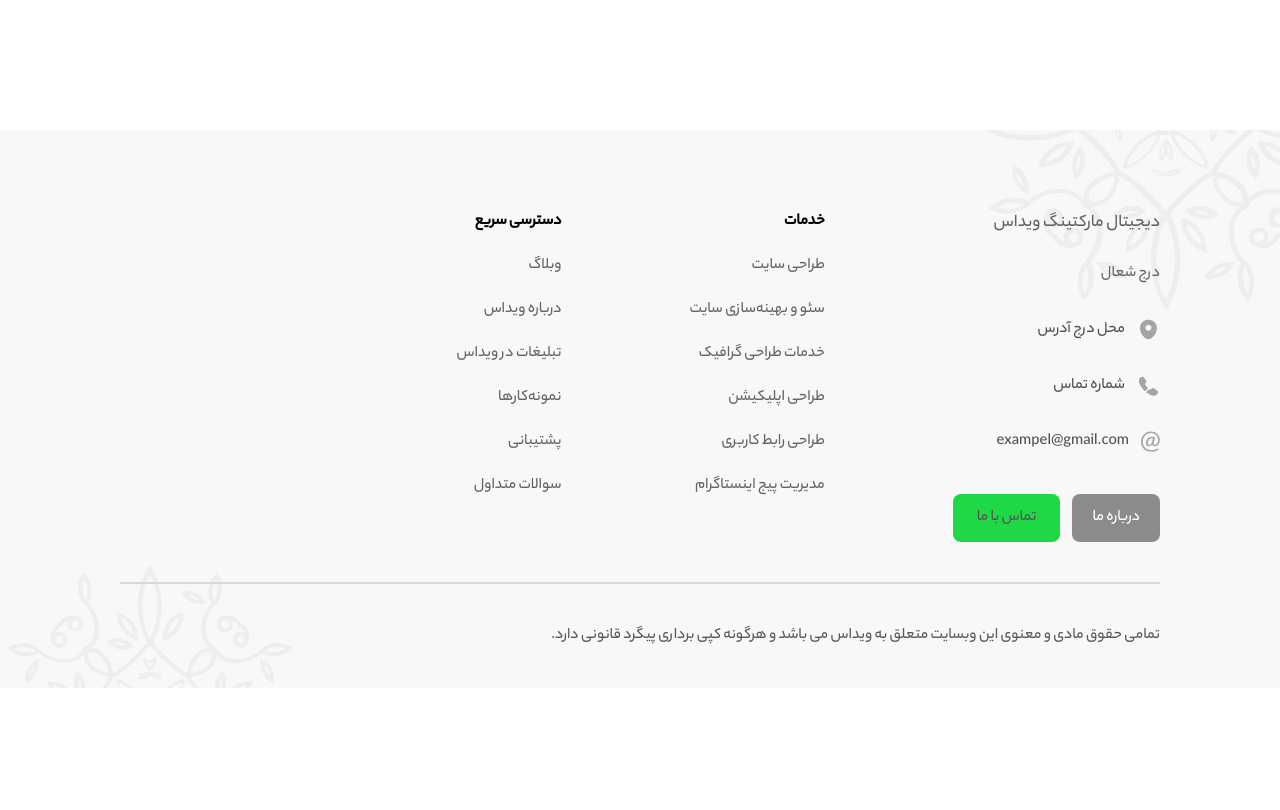
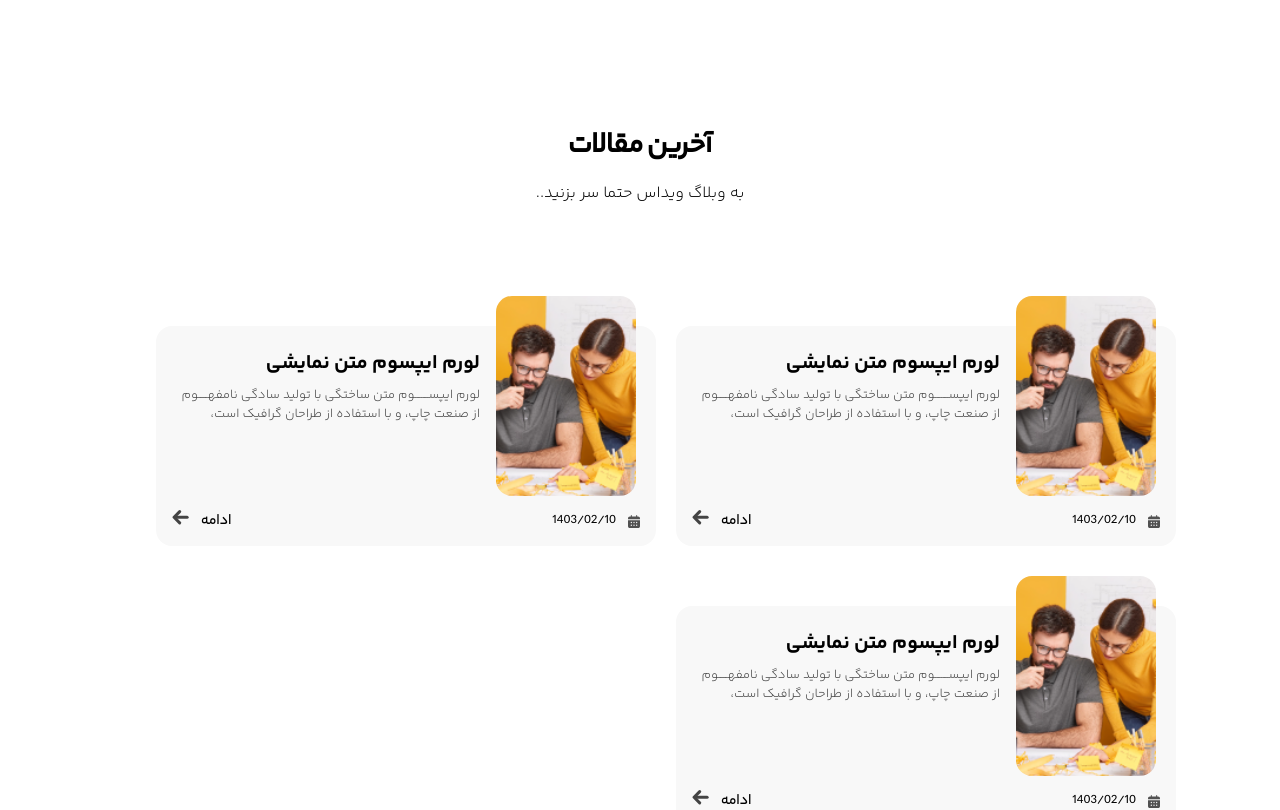
Before and after one commit to widos-ir/widos, a React (Vite) app: page / in a window 1280 px wide. Shown: the part 3020-3830 px from the top of the page. Before the commit the page ends 3708 px from the top, so only its background shows below. Built offline with nearby package versions, Linux system fonts and the light colour scheme.

Commit message:
add articles

```diff
--- a/src/App.jsx
+++ b/src/App.jsx
@@ -21,13 +21,15 @@ import portfolio_image from './assets/images/portfolio.png';
 import Client_image from './assets/images/client.png';
 import member_image from './assets/images/member-image.png';
 import hover_icon from "./assets/icons/hover-icon.png";
+import article_image from './assets/images/article-image.png';
+import calendar from './assets/icons/calendar.svg'
 // import Portfolio from './components/portfolio';
 
 
 function Portfolio(props) {
 console.log(props)
     return(<>
-      <div className='flex flex-col p-4 gap-3 w-[250px] bg-white border-1 border-[#E1E1E1] rounded-2xl justify-self-center'>
+      <div className='flex flex-col p-4 gap-3 w-[250px] bg-white border-1 border-[#E1E1E1] rounded-2xl justify-self-center '>
         <img className='w-full rounded-xl' src={props.image}/>
         <b className='text-xl'>{props.name}</b>
         <small>{props.member}</small>
@@ -68,13 +70,41 @@ function Member(props) {
           <small className=' !font-light'>{props.explanation}</small>
         </div>
           <img className='w-8 absolute top-3 left-3 !opacity-60' src={hover_icon} alt="" />
-        {/* <div className='min-w-[210px] h-[300px] bg-[#35AA59] opacity-0 hover:opacity-100 absolute left-0 to-0 z-10  p-3'>
-          <div className=' flex flex-col justify-between'>
-            <b>احمد</b>
-            <p>کارشناس تولیدمحتوا</p>
+
+      </div>
+    </>
+  )
+}
+function Article(props) {
+
+  return(
+    <>
+
+      <div className='md:min-w-[450px] md:max-w-[500px] w-full h-[220px] relative flex bg-[#F8F8F8] rounded-2xl '>
+
+          <div className='w-[160px] h-full '>
+            <div className='w-[140px] h-[200px] transform -translate-x-[10px] md:-translate-x-[20px] -translate-y-[30px] '>
+            <img className=' rounded-2xl w-full h-full object-cover' src={article_image} alt="" />
+
+            </div>
           </div>
-          <small>لـــــــورم ایپســــوم متن ساختگی با تولید ســـــــــادگی نامفهوم از صنعت چاپ، و با استفاده از طراحان گرافیک است.. چاپگرها و متــــــون بلکه روزنامه و مجـــله در ستون و سطـــــر آنچنان که لازم است.</small>
-        </div> */}
+          <div className='flex flex-col justify-between px-4 md:pt-6 pt-2 pb-2 w-full mr-5 '>
+            <div className='flex flex-col box-border gap-2  '>
+              <b className='!font-bold md:text-xl'>{props.title}</b>
+              <small className='!font-light text-[#3D3D3D]'>{props.description}</small>
+            </div>
+            <div className='flex justify-between absolute w-full bottom-0 right-0 px-4 p-3'>
+              <div className='flex items-center md:gap-3 gap-1'>
+                <img className='w-3' src={calendar} alt="" />
+                <small>{props.date}</small>
+              </div>
+              <button className='flex md:gap-3 gap-1 cursor-pointer' type='button'>
+                <p>ادامه </p>
+                <img src={arrow_left} alt="" />
+              </button>
+
+            </div>
+          </div>
       </div>
     </>
   )
@@ -83,17 +113,6 @@ function App() {
   const swiper_portfolio = useRef(null);
   const swiper_clients = useRef(null);
 
-  // const goNext = () => {
-  //   if (swiperRef.current && swiperRef.current.swiper) {
-  //     swiperRef.current.swiper.slideNext();
-  //   }
-  // };
-
-  // const goPrev = () => {
-  //   if (swiperRef.current && swiperRef.current.swiper) {
-  //     swiperRef.current.swiper.slidePrev();
-  //   }
-  // };
   let our_services = [
     {text:"طراحی وبسایت" , icon:rocket},
     {text:"اپلیکیشن ویندوز" , icon:rocket},
@@ -128,6 +147,11 @@ function App() {
     {name:"مجتبی مهدوی ",image:member_image ,duty:"آبدارچی",explanation:"لـــــــورم ایپســــوم متن ساختگی با تولید ســـــــــادگی نامفهوم از صنعت چاپ، و با استفاده از طراحان گرافیک است.. چاپگرها و متــــــون بلکه روزنامه و مجـــله در ستون و سطـــــر آنچنان که لازم است."},
     {name:"مجتبی مهدوی ",image:member_image ,duty:"آبدارچی",explanation:"لـــــــورم ایپســــوم متن ساختگی با تولید ســـــــــادگی نامفهوم از صنعت چاپ، و با استفاده از طراحان گرافیک است.. چاپگرها و متــــــون بلکه روزنامه و مجـــله در ستون و سطـــــر آنچنان که لازم است."},
     {name:"مجتبی مهدوی ",image:member_image ,duty:"آبدارچی",explanation:"لـــــــورم ایپســــوم متن ساختگی با تولید ســـــــــادگی نامفهوم از صنعت چاپ، و با استفاده از طراحان گرافیک است.. چاپگرها و متــــــون بلکه روزنامه و مجـــله در ستون و سطـــــر آنچنان که لازم است."},
+  ];
+  let articles_data=[
+    {title:"لورم ایپسوم متن نمایشی",date:"1403/02/10",image:{article_image},description:"لورم ایپســـــــوم متن ساختگی با تولید سادگی نامفهـــــوم از صنعت چاپ، و با استفاده از طراحان گرافیک است،"},
+    {title:"لورم ایپسوم متن نمایشی",date:"1403/02/10",image:{article_image},description:"لورم ایپســـــــوم متن ساختگی با تولید سادگی نامفهـــــوم از صنعت چاپ، و با استفاده از طراحان گرافیک است،"},
+    {title:"لورم ایپسوم متن نمایشی",date:"1403/02/10",image:{article_image},description:"لورم ایپســـــــوم متن ساختگی با تولید سادگی نامفهـــــوم از صنعت چاپ، و با استفاده از طراحان گرافیک است،"},
   ]
   return (
     <>
@@ -396,7 +420,7 @@ function App() {
 
       {/* جزئیات شما را خاص می‌کند-------------->*/}
 
-      <nav className='relative w-full md:h-[250px] h-[500px] md:my-40 my-10'>
+      <nav className='relative w-full md:h-[250px] h-[500px] md:my-40 my-10 mb-30'>
         <section className='w-[100vw] md:h-[250px] bg-[#494949] absolute md:-right-26 -right-4 flex md:flex-row flex-col justify-between '>
           <div className='md:w-[50%] flex flex-col gap-5 p-10'>
             <b className='text-[#44C96C] text-3xl'>جزئیات شما را خاص می‌کند!</b>
@@ -411,6 +435,49 @@ function App() {
 
       </nav>
 
+      {/* اخرین مقالات -------------------------->*/}
+      <nav className='flex justify-center items-center text-center w-full md:mb-20 '>
+        <div className='flex flex-col gap-4'>
+          <b className=' font-x-bold text-3xl'>آخرین مقالات</b>
+          <p className=' !font-light'>به وبلاگ ویداس حتما سر بزنید..</p>
+        </div>
+      </nav>
+
+      <div className='w-full md:hidden flex'>
+        <Swiper
+        modules={[Autoplay]}
+        spaceBetween={30}
+        autoplay={{
+          delay:5000
+        }}
+        className=' h-[400px] '
+        >
+        {
+          articles_data.map((item)=>{
+            return(
+              <SwiperSlide className='w-full !flex items-center justify-self-center'>
+              <Article title={item.title} image={item.image} date={item.date} description={item.description}/>
+          </SwiperSlide>
+            )
+          })
+        }
+        </Swiper>
+      </div>
+
+      <section className='md:flex hidden gap-5 flex-wrap'>
+        {
+          articles_data.map((item)=>{
+             return(<div className='mt-10'>
+              <Article title={item.title} image={item.image} date={item.date} description={item.description}/>
+             </div>)
+
+          })
+
+        }
+      </section>
+
+
+
     </>
   )
 }
--- a/src/styles/index.css
+++ b/src/styles/index.css
@@ -79,9 +79,10 @@
 
 
 
-body{
+body,html{
   /* height: 10000px; */
   overflow-x: hidden;
+
 }
 *{
     direction: rtl;
```
Also changed, not shown: src/assets/icons/calendar.svg (added), src/assets/images/article-image.png (added).
